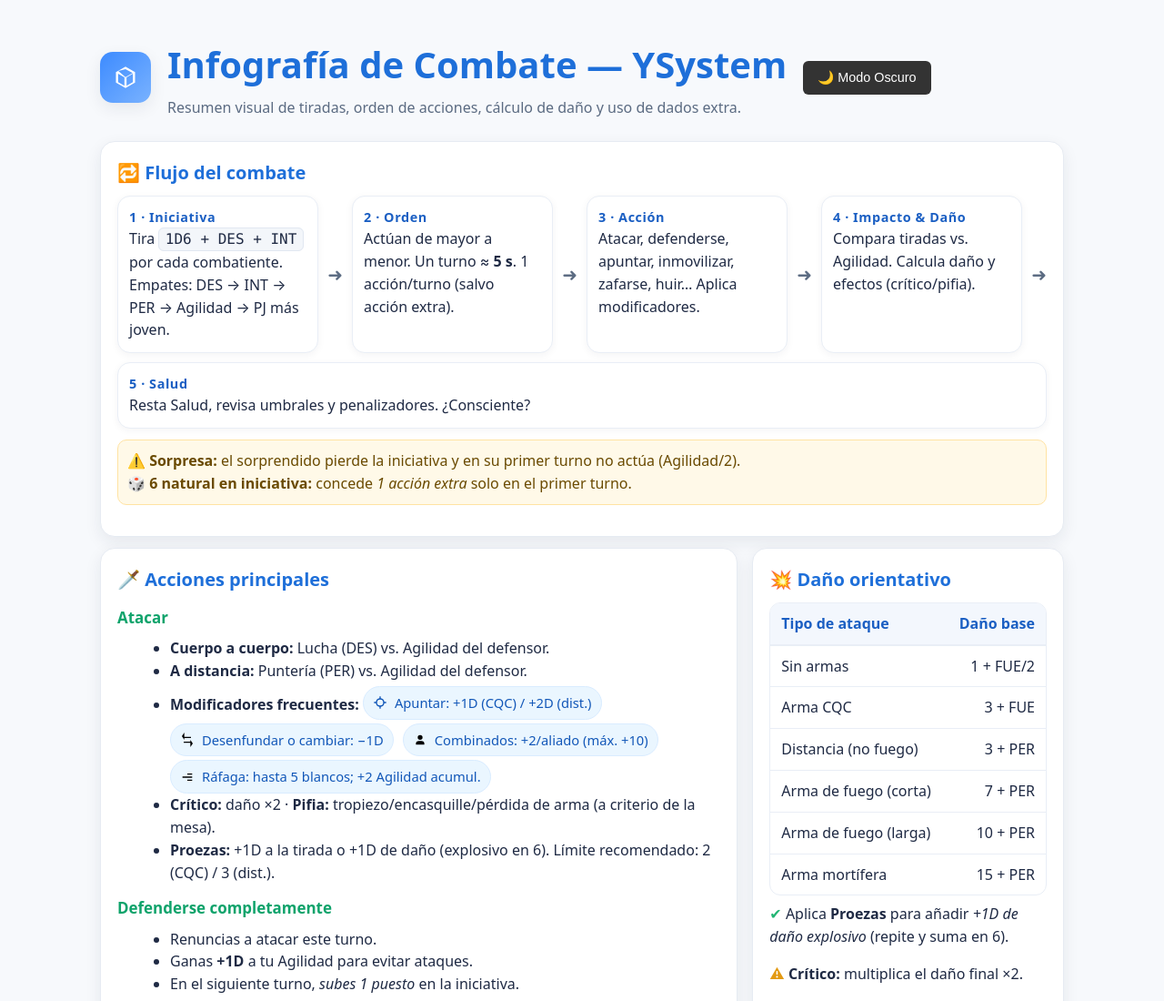
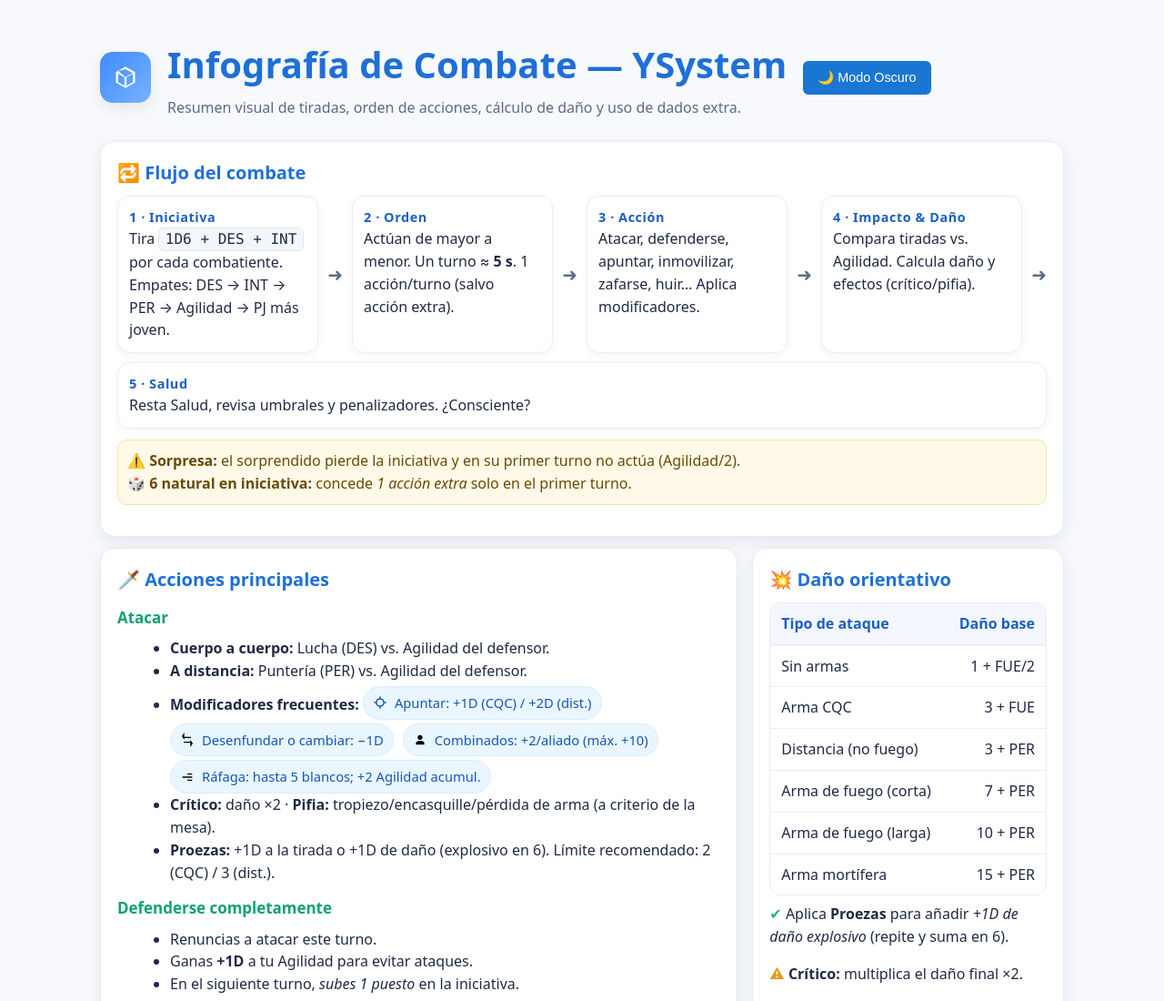
Before and after one commit to dpa3001/ysystem-combat-cheatsheet, a plain HTML site: page light.html in a window 1280 px wide. Shown: the top 1100 px of the page at 91% size. Drawn offline with Linux system fonts and the light colour scheme.

Commit message:
Update light.html

```diff
--- a/light.html
+++ b/light.html
@@ -123,7 +123,7 @@
     }
 
     .switch-btn {
-      background: #333333;
+      background: #1976d2;
       color: #ffffff;
       border: none;
       padding: 10px 16px;
```
